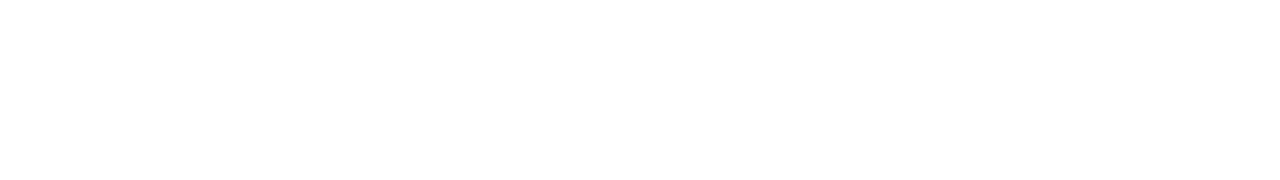
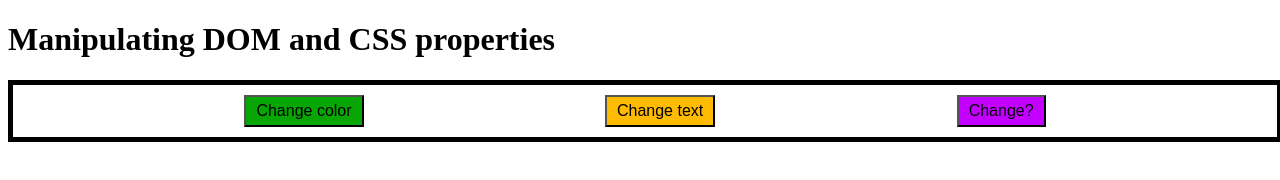
Before and after one commit to lspann/ATLS-4630, a plain HTML site: page Assign01/index.html in a window 1280 px wide. Drawn offline with Linux system fonts and the light colour scheme.

Commit message:
DOM manipulation

```diff
--- a/Assign01/index.html
+++ b/Assign01/index.html
@@ -1,12 +1,17 @@
 <!DOCTYPE html>
 <html lang="en">
 <head>
-    <meta charset="UTF-8">
-    <meta name="viewport" content="width=device-width, initial-scale=1.0">
-    <script ref = "script.js"></script>
+    <script src= "script.js"></script>
+    <link rel="stylesheet" href="style.css">
     <title>Assignment 01</title>
 </head>
     <body>
+        <h1>Manipulating DOM and CSS properties</h1>
 
+        <div class = "button-container">
+            <button id="buttonColor">Change color</button>
+            <button id="buttonText">Change text</button>
+            <button id="buttonReload">Change?</button>
+        </div>
     </body>
 </html>
--- a/Assign01/script.js
+++ b/Assign01/script.js
@@ -0,0 +1,17 @@
+document.addEventListener('DOMContentLoaded', function() {
+    const button = document.getElementById('buttonColor');
+
+    function setPageBackgroundColor() {
+        const body = document.querySelector('body');
+        const curColor = body.style.backgroundColor;
+
+        // Toggle between red and blue background colors
+        if (curColor === 'red') {
+            body.style.backgroundColor = 'blue';
+        } else {
+            body.style.backgroundColor = 'red';
+        }
+    }
+
+    button.addEventListener('click', setPageBackgroundColor);
+});
--- /dev/null
+++ b/Assign01/style.css
@@ -0,0 +1,33 @@
+#title {
+    color: black;
+    font-size: 24px;
+}
+
+button {
+    margin: 10px;
+    padding: 5px 10px;
+    font-size: 16px;
+}
+
+.button-container {
+    width: 100%;
+    display: flex;
+    flex-flow: row nowrap;
+    justify-content: space-evenly;
+    align-items: center;
+    border-width: 5px;
+    border-color: black;
+    border-style: solid;
+}
+
+#buttonColor {
+    background-color: rgb(7, 166, 5);
+}
+
+#buttonText {
+    background-color: rgb(255, 187, 0);
+}
+
+#buttonReload {
+    background-color: rgb(195, 0, 255);
+}
```
